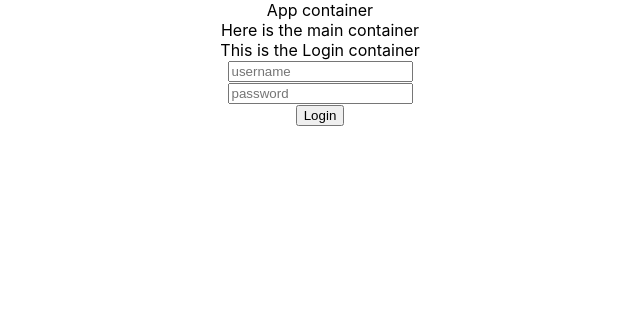
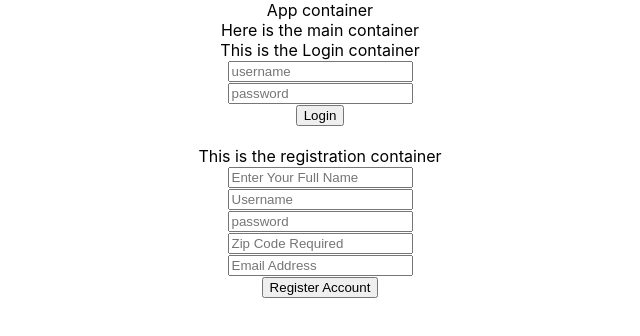
Before and after one commit to naomatheus/freelab-react-app, a React (Create React App) app: page / in a window 1280 px wide. Shown: the top 336 px of the page, without its empty margins (320-960 px from the left). Built offline with nearby package versions, Linux system fonts and the light colour scheme.

Commit message:
registration form works from reactFE, creates new user

```diff
--- a/src/App.js
+++ b/src/App.js
@@ -2,13 +2,17 @@ import React from 'react';
 import './App.css';
 import MainContainer from './MainContainer';
 import Login from './Login';
+import Register from './Register';
 
 function App() {
   return (
     <div className="App">
       App container
+      <br/>
       <MainContainer />
       <Login />
+      <br/>
+      <Register />
     </div>
   );
 }
--- a/src/Login/index.js
+++ b/src/Login/index.js
@@ -16,7 +16,7 @@ class Login extends Component {
 
 		console.log(this.state, '<-- this is this.state before the route hits server');
 
-		/// this.state is not being set!
+		/// this.state is now being set!
 
 		try {
 			console.log('trying route');
--- /dev/null
+++ b/src/Register/index.js
@@ -0,0 +1,116 @@
+import React, { Component } from 'react';
+
+class Register extends Component {
+	constructor(){
+		super();
+
+		this.state = {
+			name:'',
+			username:'',
+			password:'',
+			zipCode:'',
+			email:''
+		};
+	}
+
+	handleSubmit = async (e) => {
+
+		e.preventDefault();
+
+		console.log('registration form attempting create user');
+		try {
+
+			const registerResponse = await fetch('http://localhost:3000/auth/register', {
+				method: 'POST',
+				credentials: 'include',
+				// send the cookie with EVERY request
+				body: JSON.stringify(this.state),
+				headers: {
+					'Content-Type':'application/json'
+				}
+			})
+
+			const parsedRegistration = await registerResponse.json();
+			console.log(parsedRegistration, '<--- this is the parsedRegistration');
+
+			if (parsedRegistration.data._id){
+				console.log('login was successful');
+				console.log(parsedRegistration, '<-- this is new user data');
+			} else if (!parsedRegistration.data._id){
+				console.log('there was an issue with registering');
+			}
+
+		} catch (err){
+
+		}
+
+
+
+	}
+
+	handleChange = (e) => {
+		console.log(e.target.value, "<-- this is e.target.value in registration");
+		this.setState({
+			[e.target.name] : e.target.value
+		})
+	}
+
+	render() {
+		return (
+
+			<div>
+				This is the registration container
+
+				<form onSubmit={this.handleSubmit}>
+					<input
+						name='name'
+						type='text'
+						onChange={this.handleChange}
+						// value=''
+						placeholder='Enter Your Full Name'
+
+					/> <br/>
+					<input
+						name='username'
+						type='text'
+						onChange={this.handleChange}
+						// value=''
+						placeholder='Username'
+
+					/> <br/>
+					<input
+						name='password'
+						type='password'
+						onChange={this.handleChange}
+						// value=''
+						placeholder='password'
+
+					/> <br/>
+					<input
+						name='zipCode'
+						type='number'
+						onChange={this.handleChange}
+						// value=''
+						placeholder='Zip Code Required'
+
+					/> <br/>
+					<input
+						name='email'
+						type='email'
+						onChange={this.handleChange}
+						// value=''
+						placeholder='Email Address'
+						/// try to use a Regex here to validate the email!
+					/> <br/>
+
+					<button type='submit'>Register Account</button>
+
+				</form>
+
+			</div>
+		)
+	}
+}
+
+
+export default Register;
```
